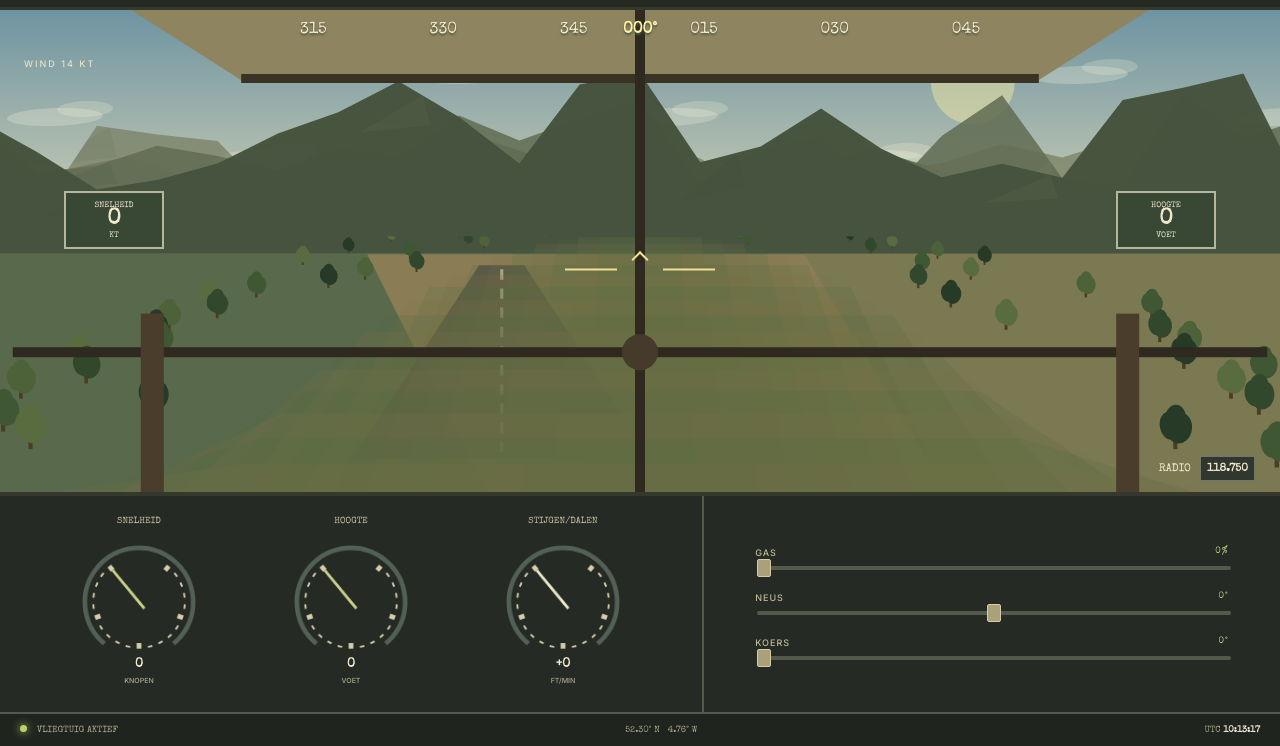
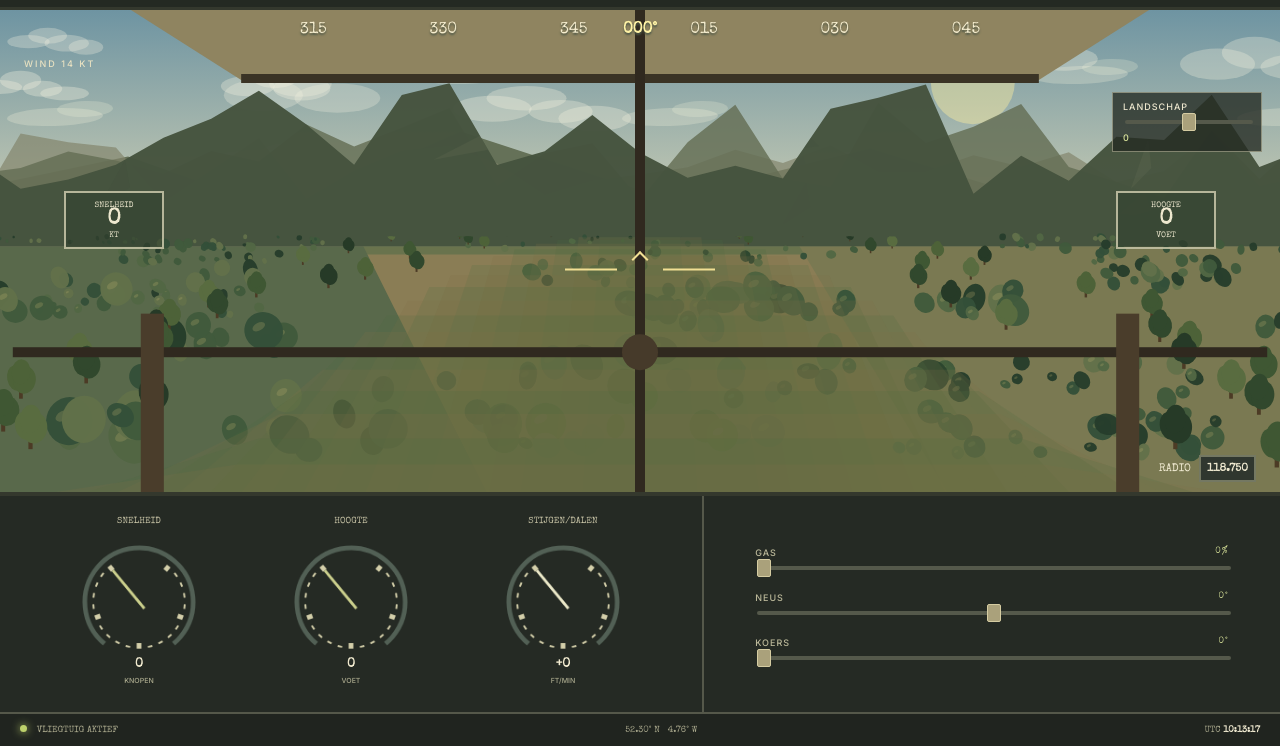
Before and after one commit to deshdeshdesh1818/hallo, a plain HTML site: page index.html in a window 1280 px wide. Shown: the part 54-800 px from the top of the page. Drawn offline with nearby package versions, Linux system fonts and the light colour scheme; animation ran at ten frames a second.

Commit message:
Move mountains farther out; add landscape steering, clouds, and varied forest patches

```diff
--- a/mountain-motion.css
+++ b/mountain-motion.css
@@ -1 +1,4 @@
 #mountainLayer{display:none!important}
+.scenery-control{position:absolute;z-index:5;right:18px;top:82px;width:150px;padding:8px 10px;background:rgba(35,42,34,.78);border:1px solid rgba(235,230,197,.45);color:#eee8cf;font:9px Inter,sans-serif;letter-spacing:1px;display:grid;grid-template-columns:1fr auto;gap:6px;pointer-events:auto}
+.scenery-control input{grid-column:1/3;width:100%;accent-color:#c5d481}
+.scenery-control output{color:#dce69c}
--- a/mountain-motion.js
+++ b/mountain-motion.js
@@ -1,82 +1,176 @@
 (() => {
-  const viewport=document.getElementById('viewport');
-  const canvas=document.getElementById('mountainLayer');
-  if(!viewport||!canvas)return;
-  const ctx=canvas.getContext('2d');
-  let approach=0,collisionTriggered=false,previousTime=performance.now();
+  const canvas = document.getElementById('mountainLayer');
+  const viewport = document.getElementById('viewport');
+  if (!canvas || !viewport) return;
 
-  function resize(){const r=viewport.getBoundingClientRect(),d=window.devicePixelRatio||1;canvas.width=Math.round(r.width*d);canvas.height=Math.round(r.height*d);ctx.setTransform(d,0,0,d,0,0)}
-  function seed(n){const x=Math.sin(n*127.1+41.7)*43758.5453;return x-Math.floor(x)}
-  function readNumber(id){const text=document.getElementById(id)?.textContent||'0';return Number(text.replace(/,/g,''))||0}
-  function headingDifference(d){return Math.abs(((d+180)%360)-180)}
+  let approach = 0;
+  let previousTime = performance.now();
+  let collisionTriggered = false;
+  let landscapePan = 0;
+  let cloudDrift = 0;
 
-  window.drawMountainIntoWorld=(context,w,h,horizon,state={})=>{
-    const now=performance.now(),dt=Math.min(.05,(now-previousTime)/1000);previousTime=now;
-    const speed=state.speed||0,altitude=state.altitude||0,heading=state.heading||0,pitch=state.pitch||0,travel=state.travel||0;
-    const aligned=headingDifference(heading)<48;
+  const seed = n => {
+    const value = Math.sin(n * 127.1 + 41.7) * 43758.5453;
+    return value - Math.floor(value);
+  };
+  const headingDifference = degrees => Math.abs(((degrees + 180) % 360) - 180);
 
-    // 4,500 ft is the visual crossing altitude. Below this height the ridge
-    // remains solid; above it the ridge drops below the aircraft and is passed.
-    const mountainClearance=Math.max(0,Math.min(1,(altitude-450)/4050));
+  // A separate scenery control lets the player look/steer the landscape without
+  // changing the flight controls. The ridges, forests, and clouds all respond.
+  const sceneryControl = document.createElement('label');
+  sceneryControl.className = 'scenery-control';
+  sceneryControl.innerHTML = '<span>LANDSCHAP</span><input type="range" min="-100" max="100" value="0" aria-label="Landschap links of rechts verschuiven"><output>0</output>';
+  viewport.appendChild(sceneryControl);
+  const scenerySlider = sceneryControl.querySelector('input');
+  const sceneryOutput = sceneryControl.querySelector('output');
+  scenerySlider.addEventListener('input', () => {
+    landscapePan = Number(scenerySlider.value) / 100;
+    sceneryOutput.value = scenerySlider.value;
+    sceneryOutput.textContent = scenerySlider.value;
+  });
 
-    if(speed>0&&aligned&&!collisionTriggered&&mountainClearance<.55){
-      approach=Math.min(1.15,approach+speed*0.000514444*dt/1.2);
-    }else if(!aligned||mountainClearance>=.55){
-      approach=Math.max(0,approach-dt*(.35+mountainClearance*.9));
+  function drawClouds(ctx, width, height, horizon, now) {
+    cloudDrift += 0.12;
+    const skyHeight = Math.max(50, horizon);
+    for (let i = 0; i < 10; i++) {
+      const x = ((i * width * 0.19 + cloudDrift + landscapePan * width * 0.55) % (width * 1.35)) - width * 0.15;
+      const y = skyHeight * (0.12 + seed(i + 90) * 0.48);
+      const size = width * (0.035 + seed(i + 110) * 0.035);
+      const puffCount = 3 + Math.floor(seed(i + 23) * 3);
+      ctx.save();
+      ctx.globalAlpha = 0.23 + seed(i + 33) * 0.18;
+      ctx.fillStyle = '#f5f2df';
+      for (let puff = 0; puff < puffCount; puff++) {
+        const offset = (puff - (puffCount - 1) / 2) * size * 0.42;
+        ctx.beginPath();
+        ctx.ellipse(x + offset, y - Math.sin(puff * 1.7) * size * 0.13,
+          size * (0.35 + seed(i * 7 + puff) * 0.16),
+          size * (0.13 + seed(i * 11 + puff) * 0.06), 0, 0, Math.PI * 2);
+        ctx.fill();
+      }
+      ctx.restore();
+    }
+  }
+
+  function drawForestPatches(ctx, width, height, horizon, travel, pan) {
+    const colors = ['#263d2b', '#345039', '#405a3c', '#526744', '#62714a'];
+    // Large deterministic patches produce woods, open fields and sparse edges,
+    // instead of the previous evenly-spaced rows of identical trees.
+    for (let patch = 0; patch < 24; patch++) {
+      const worldRow = patch % 8;
+      const worldCol = Math.floor(patch / 8);
+      const z = (worldRow / 8 + travel * 0.0025) % 1;
+      const y = horizon + z * z * (height - horizon);
+      const patchX = ((worldCol * 0.39 + seed(patch + 300) * 0.28 + pan * 0.7 + 1) % 1) * width;
+      const patchWidth = width * (0.10 + seed(patch + 350) * 0.19) * (0.65 + z);
+      const treeCount = Math.floor(2 + seed(patch + 400) * 30);
+      const treeSize = 2 + z * (7 + seed(patch + 450) * 15);
+      for (let tree = 0; tree < treeCount; tree++) {
+        const tx = patchX + (seed(patch * 71 + tree * 3) - 0.5) * patchWidth;
+        const ty = y + (seed(patch * 43 + tree * 9) - 0.5) * height * (0.025 + z * 0.07);
+        if (tx < -treeSize || tx > width + treeSize || ty < horizon || ty > height) continue;
+        const radius = treeSize * (0.55 + seed(tree + patch * 19) * 0.8);
+        ctx.fillStyle = colors[Math.floor(seed(tree * 13 + patch * 29) * colors.length)];
+        ctx.beginPath();
+        ctx.ellipse(tx, ty, radius, radius * (0.68 + seed(tree + 777) * 0.32), seed(tree + patch) * 2, 0, Math.PI * 2);
+        ctx.fill();
+        if (z > 0.45 && seed(tree + patch * 5) > 0.45) {
+          ctx.fillStyle = 'rgba(190,176,112,.25)';
+          ctx.beginPath();
+          ctx.ellipse(tx - radius * 0.25, ty - radius * 0.22, radius * 0.35, radius * 0.2, -0.5, 0, Math.PI * 2);
+          ctx.fill();
+        }
+      }
+    }
+  }
+
+  window.drawMountainIntoWorld = (ctx, width, height, horizon, state = {}) => {
+    const now = performance.now();
+    const dt = Math.min(0.05, (now - previousTime) / 1000);
+    previousTime = now;
+    const speed = state.speed || 0;
+    const altitude = state.altitude || 0;
+    const heading = state.heading || 0;
+    const pitch = state.pitch || 0;
+    const travel = state.travel || 0;
+    const aligned = headingDifference(heading) < 48;
+
+    // Mountains begin farther away and grow with actual forward movement.
+    const clearance = Math.max(0, Math.min(1, (altitude - 450) / 4050));
+    if (speed > 0 && aligned && clearance < 0.55) {
+      approach = Math.min(1.25, approach + speed * 0.000514444 * dt / 3.4);
+    } else if (!aligned || clearance >= 0.55) {
+      approach = Math.max(0, approach - dt * (0.3 + clearance * 0.8));
     }
 
-    let nearestBase=0,nearestTop=h;
-    for(let layer=0;layer<3;layer++){
-      const depth=(layer+1)/3;
-      const rawScale=.72+depth*.35+Math.pow(approach,1.35)*(1.3+depth*3.8);
-      const scale=rawScale*(1-mountainClearance*.78);
-      const base=horizon+h*(.035+Math.max(0,approach-mountainClearance*.72)*(.14+depth*.20))+mountainClearance*h*.42;
-      const shift=((headingDifference(heading)/180)*w*.22)*(layer-1)*.48;
+    drawClouds(ctx, width, height, horizon, now);
 
-      context.beginPath();context.moveTo(-w*.16+shift,base);
-      for(let i=0;i<=28;i++){
-        const x=-w*.16+w*1.32*i/28+shift;
-        const peakHeight=h*Math.max(.055,.12+seed(i*.43+layer*29)*.22+(seed(i*2.71+layer*13)-.5)*.065)*Math.max(.12,scale);
-        const y=base-peakHeight;context.lineTo(x,y);
-        if(layer===2){nearestBase=Math.max(nearestBase,base);nearestTop=Math.min(nearestTop,y)}
+    let nearestBase = 0;
+    let nearestTop = height;
+    for (let layer = 0; layer < 3; layer++) {
+      const depth = (layer + 1) / 3;
+      const scale = (0.62 + depth * 0.34 + Math.pow(approach, 1.55) * (1.0 + depth * 3.1)) * (1 - clearance * 0.76);
+      const base = horizon + height * (0.02 + Math.max(0, approach - clearance * 0.7) * (0.12 + depth * 0.19)) + clearance * height * 0.36;
+      const shift = landscapePan * width * (0.4 + depth * 0.25) + ((heading + 180) % 360 - 180) / 180 * width * 0.12 * depth;
+      const points = [];
+      for (let i = 0; i <= 36; i++) {
+        const x = -width * 0.17 + width * 1.34 * i / 36 + shift;
+        const profile = 0.12 + seed(i * 0.43 + layer * 29) * 0.22 + (seed(i * 2.71 + layer * 13) - 0.5) * 0.07;
+        const y = base - height * Math.max(0.05, profile) * Math.max(0.13, scale);
+        points.push({ x, y });
+        if (layer === 2) {
+          nearestBase = Math.max(nearestBase, base);
+          nearestTop = Math.min(nearestTop, y);
+        }
       }
-      context.lineTo(w*1.16+shift,base);context.closePath();context.fillStyle=['#7a8064','#626e54','#46533e'][layer];context.globalAlpha=[.76,.87,.98][layer]*(1-mountainClearance*.30);context.fill();
 
-      context.save();context.clip();
-      const detail=Math.floor(5+approach*(1-mountainClearance*.65)*26);
-      for(let i=0;i<detail;i++){
-        const p=i/detail*26,index=Math.floor(p),q=p-index;
-        const xa=-w*.16+(w*1.32*index/28)+shift,xb=-w*.16+(w*1.32*(index+1)/28)+shift;
-        const ya=base-h*Math.max(.055,.12+seed(index*.43+layer*29)*.22+(seed(index*2.71+layer*13)-.5)*.065)*Math.max(.12,scale);
-        const yb=base-h*Math.max(.055,.12+seed((index+1)*.43+layer*29)*.22+(seed((index+1)*2.71+layer*13)-.5)*.065)*Math.max(.12,scale);
-        const x=xa+(xb-xa)*q,y=ya+(yb-ya)*q;
-        const fw=w*(.035+seed(i+layer*80)*.045)*(.75+approach*(1-mountainClearance));
-        const fd=Math.max(8,h*(.07+seed(i+120+layer*30)*.16)*(.55+approach*(1-mountainClearance)));
-        context.beginPath();context.moveTo(x,y);context.lineTo(x-fw,y+fd);context.lineTo(x+fw*.12,y+fd*(.52+seed(i+5)*.38));context.closePath();context.fillStyle=i%2?'#343f32':'#9a9272';context.globalAlpha=.08+approach*(1-mountainClearance)*.26;context.fill();
-        if(approach>.48&&i%3===0&&mountainClearance<.55){context.beginPath();context.moveTo(x,y);context.lineTo(x-fw*.25,y+fd*.35);context.lineTo(x+fw*.3,y+fd*.26);context.closePath();context.fillStyle='#d7d4be';context.globalAlpha=Math.min(.8,(approach-.35)*(1-mountainClearance)*1.2);context.fill()}
+      ctx.beginPath();
+      ctx.moveTo(points[0].x, base);
+      points.forEach(point => ctx.lineTo(point.x, point.y));
+      ctx.lineTo(points[points.length - 1].x, base);
+      ctx.closePath();
+      ctx.fillStyle = ['#82846a', '#646e55', '#46533e'][layer];
+      ctx.globalAlpha = [0.68, 0.82, 0.97][layer] * (1 - clearance * 0.25);
+      ctx.fill();
+      ctx.save();
+      ctx.clip();
+
+      const detailCount = Math.floor(5 + approach * (1 - clearance * 0.6) * 28);
+      for (let i = 0; i < detailCount; i++) {
+        const index = Math.floor(i / detailCount * (points.length - 1));
+        const point = points[index];
+        const next = points[Math.min(index + 1, points.length - 1)];
+        const fraction = seed(i + layer * 71);
+        const x = point.x + (next.x - point.x) * fraction;
+        const y = point.y + (next.y - point.y) * fraction;
+        const facetWidth = width * (0.018 + seed(i + 80 + layer * 13) * 0.05) * (0.6 + approach);
+        const facetHeight = height * (0.05 + seed(i + 100 + layer * 19) * 0.17) * (0.5 + approach);
+        ctx.beginPath();
+        ctx.moveTo(x, y);
+        ctx.lineTo(x - facetWidth, y + facetHeight);
+        ctx.lineTo(x + facetWidth * 0.18, y + facetHeight * 0.58);
+        ctx.closePath();
+        ctx.fillStyle = i % 2 ? '#343f32' : '#aaa184';
+        ctx.globalAlpha = 0.08 + approach * 0.3;
+        ctx.fill();
       }
-      context.restore();
+      ctx.restore();
     }
 
-    // Occasional runway approach strip.
-    const runwayCycle=((travel+7)%34+34)%34,runwayVisible=runwayCycle<13;
-    const runwayApproach=runwayVisible?runwayCycle/13:0;
-    window.runwayInfo={visible:runwayVisible,ready:runwayVisible&&runwayApproach>.78,approach:runwayApproach};
-    if(runwayVisible&&aligned&&altitude<9000){
-      const top=horizon+8+runwayApproach*h*.08,bottom=horizon+Math.pow(runwayApproach,.72)*h*.72;
-      const topWidth=w*(.008+runwayApproach*.018),bottomWidth=w*(.025+runwayApproach*.17),center=w*.5+((heading%36)-18)*w*.006;
-      context.save();context.globalAlpha=.55+runwayApproach*.45;context.beginPath();context.moveTo(center-topWidth,top);context.lineTo(center+topWidth,top);context.lineTo(center+bottomWidth,bottom);context.lineTo(center-bottomWidth,bottom);context.closePath();context.fillStyle='#514f45';context.fill();context.strokeStyle='#e8dfb8';context.lineWidth=2+runwayApproach*2;context.setLineDash([5+runwayApproach*10,5+runwayApproach*7]);context.beginPath();context.moveTo(center,top+4);context.lineTo(center,bottom);context.stroke();context.setLineDash([]);context.restore();
+    drawForestPatches(ctx, width, height, horizon, travel, landscapePan);
+    ctx.globalAlpha = 1;
+
+    // The impact condition follows the rendered ridge: when it fills the view,
+    // there is no remaining sky or foreground visible in the forward direction.
+    const mountainFillsView = nearestTop <= height * 0.04 && nearestBase >= height * 0.96;
+    if (mountainFillsView && altitude < 450 && aligned && !collisionTriggered) {
+      collisionTriggered = true;
+      window.crashAircraft?.('mountain');
     }
+  };
 
-    // Nose-up view shows the tree canopy from above.
-    const viewBlend=Math.max(0,Math.min(1,(pitch-1)/7));
-    if(viewBlend>.01&&altitude>=80){const start=horizon+h*(.30-viewBlend*.21);context.save();context.fillStyle='#526349';context.globalAlpha=.92*viewBlend;context.fillRect(0,start,w,h-start);for(let row=0;row<17;row++)for(let col=-1;col<27;col++){const n=row*97+col+300,x=col*w/22+(row%2)*w/44+(seed(n)-.5)*w/70,y=start+row*h/15,r=4+seed(n+11)*12;context.fillStyle=['#314a32','#3d5838','#536c40','#657348'][Math.floor(seed(n+31)*4)];context.beginPath();context.ellipse(x,y,r*1.13,r*.78,seed(n+8)*1.2,0,Math.PI*2);context.fill()}context.restore()}
-
-    context.globalAlpha=1;
-    const fillsView=nearestBase>=h*.88&&nearestTop<=h*.12;
-    // There must be a real near-ridge impact and very low altitude. A climb above
-    // 4,500 ft clearly lowers and passes the ridge instead of causing a crash.
-    if(fillsView&&altitude<450&&aligned&&!collisionTriggered&&mountainClearance<.08){collisionTriggered=true;window.crashAircraft?.('mountain')}
-  };
-  window.addEventListener('resize',resize);window.addEventListener('simulatorrestart',()=>{approach=0;collisionTriggered=false;window.runwayInfo={visible:false,ready:false,approach:0}});resize();
+  window.addEventListener('simulatorrestart', () => {
+    approach = 0;
+    collisionTriggered = false;
+  });
 })();
```
